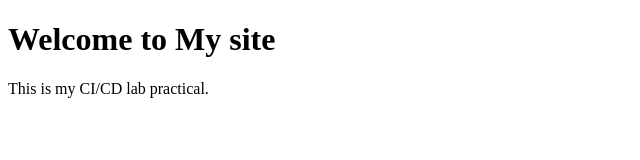
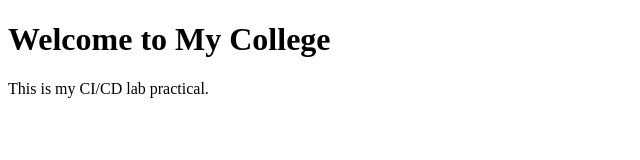
Before and after one commit to Gagan3287/LAB-TEST-01, a plain HTML site: page index.html in a window 1280 px wide. Shown: the whole page, without its empty margins (0-640 px from the left). Drawn offline with Linux system fonts and the light colour scheme.

Commit message:
Update index.html

```diff
--- a/index.html
+++ b/index.html
@@ -4,7 +4,7 @@
     <title>My College Website</title>
 </head>
 <body>
-    <h1>Welcome to My site</h1>
+    <h1>Welcome to My College</h1>
     <p>This is my CI/CD lab practical.</p>
 </body>
 </html>
```
